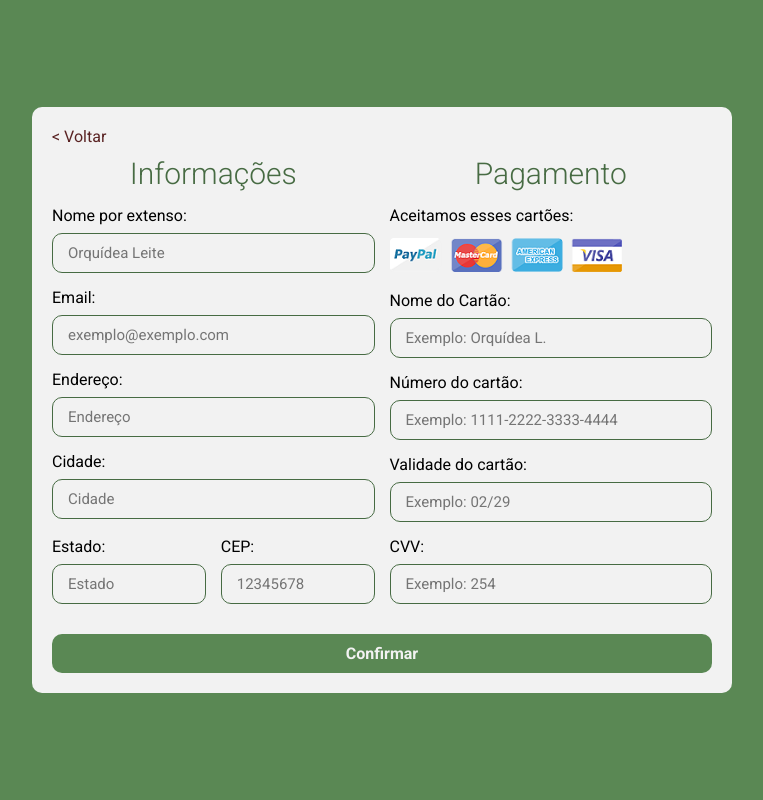
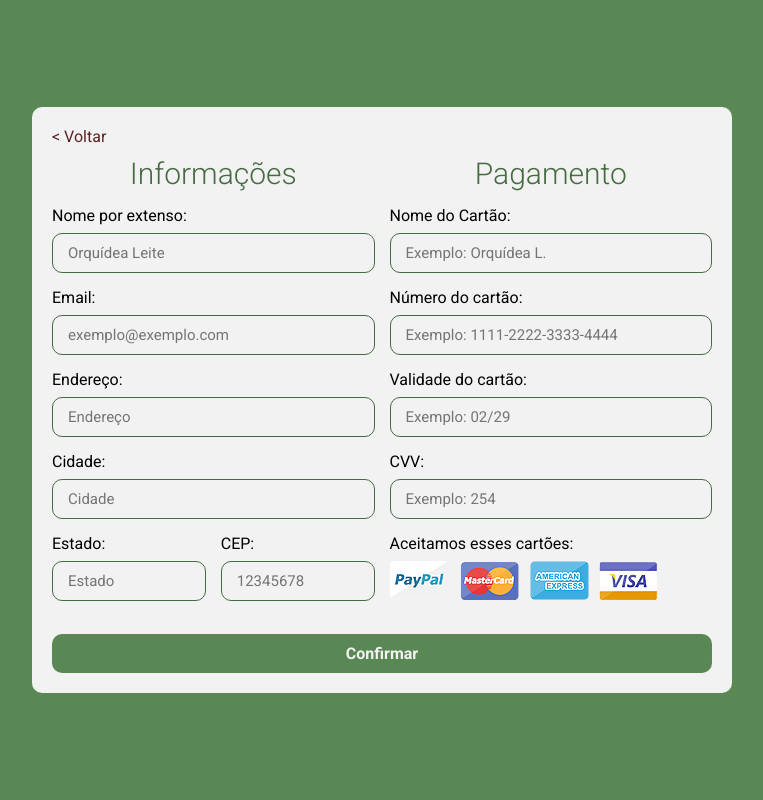
Before and after one commit to RafaelFLopes/High_Ecology, a PHP site: page /pagamento.html in a window 1280 px wide. Shown: the whole page, without its empty margins (258-1021 px from the left). Run offline with PHP 8.4, Linux system fonts and the light colour scheme.

Commit message:
Update Pagamento

```diff
--- a/pagamento.html
+++ b/pagamento.html
@@ -51,13 +51,7 @@
                 </div>
 
                 <div class="col">
-
                     <h3 class="title-pagamentos">Pagamento</h3>
-
-                    <div class="inputBox-pagamentos">
-                        <span>Aceitamos esses cartões:</span>
-                        <img class="img-pagamento" src="img/pagamento/card_img.png" alt="Cartãos">
-                    </div>
                     <div class="inputBox-pagamentos">
                         <span>Nome do Cartão:</span>
                         <input type="text" placeholder="Exemplo: Orquídea L.">
@@ -74,18 +68,14 @@
                         <span>CVV:</span>
                         <input type="text" placeholder="Exemplo: 254">
                     </div>
-
-
+                    <div class="inputBox-pagamentos">
+                        <span>Aceitamos esses cartões:</span>
+                        <img class="img-pagamento" src="img/pagamento/card_img.png" alt="Cartãos">
+                    </div>
                 </div>
-
             </div>
-
-                <a class="button-pagamento" href="Aprovado.html">Confirmar</a>
-
+            <a class="button-pagamento" href="Aprovado.html">Confirmar</a>
         </form>
-
     </div>
-
 </body>
-
 </html>
--- a/style.css
+++ b/style.css
@@ -990,14 +990,9 @@ text-align: center;
   }
 
   .container-pagamentos form .row .col .flex .inputBox-pagamentos{
-    margin-top: 3px;
+    margin-top: 0.005px;
   }
 
-  .container-pagamentos form .row .col .inputBox-pagamentos img{
-    height: 34px;
-    margin-top: 5px;
-
-  }
 
   .container-pagamentos form .submit-btn{
     border: none;
```
